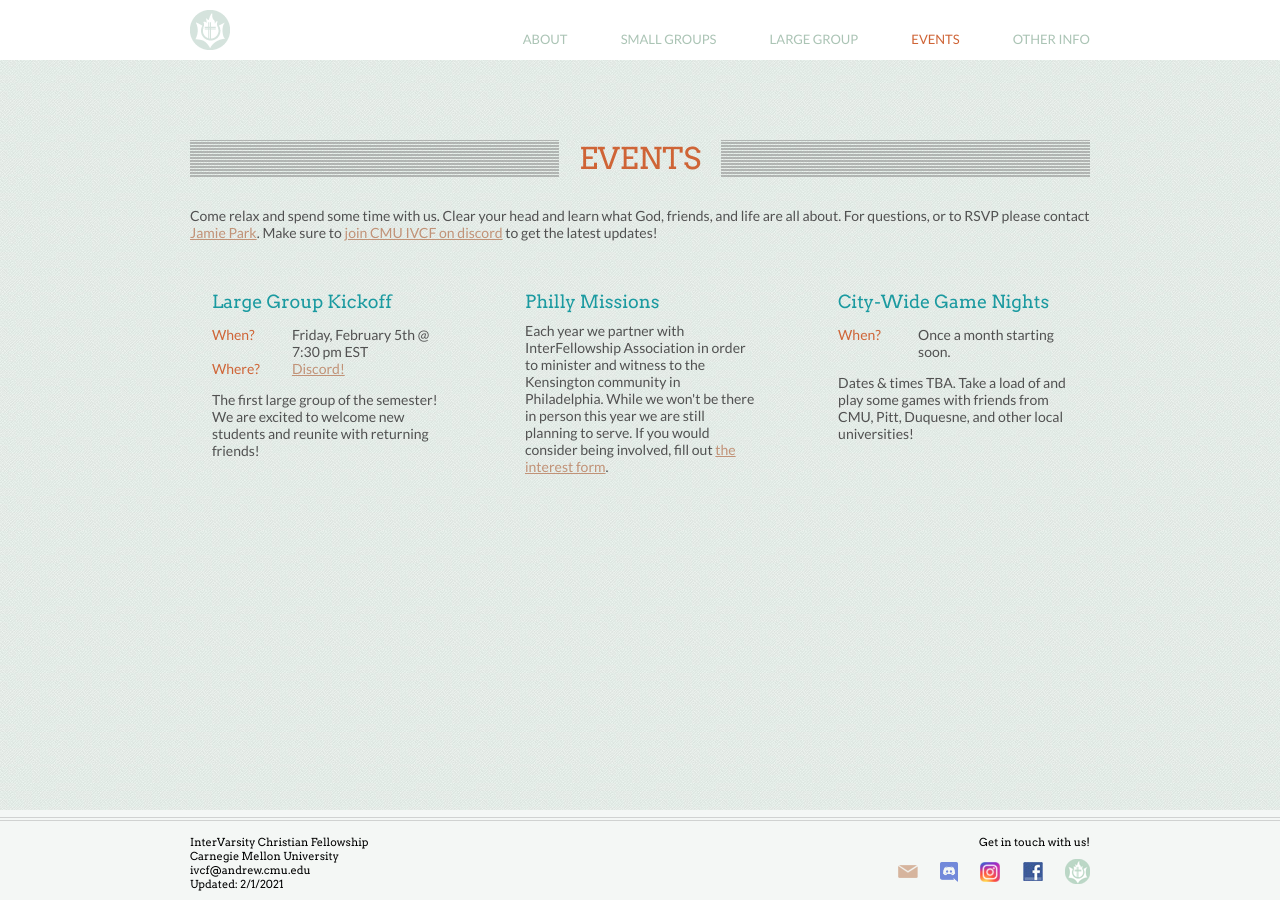
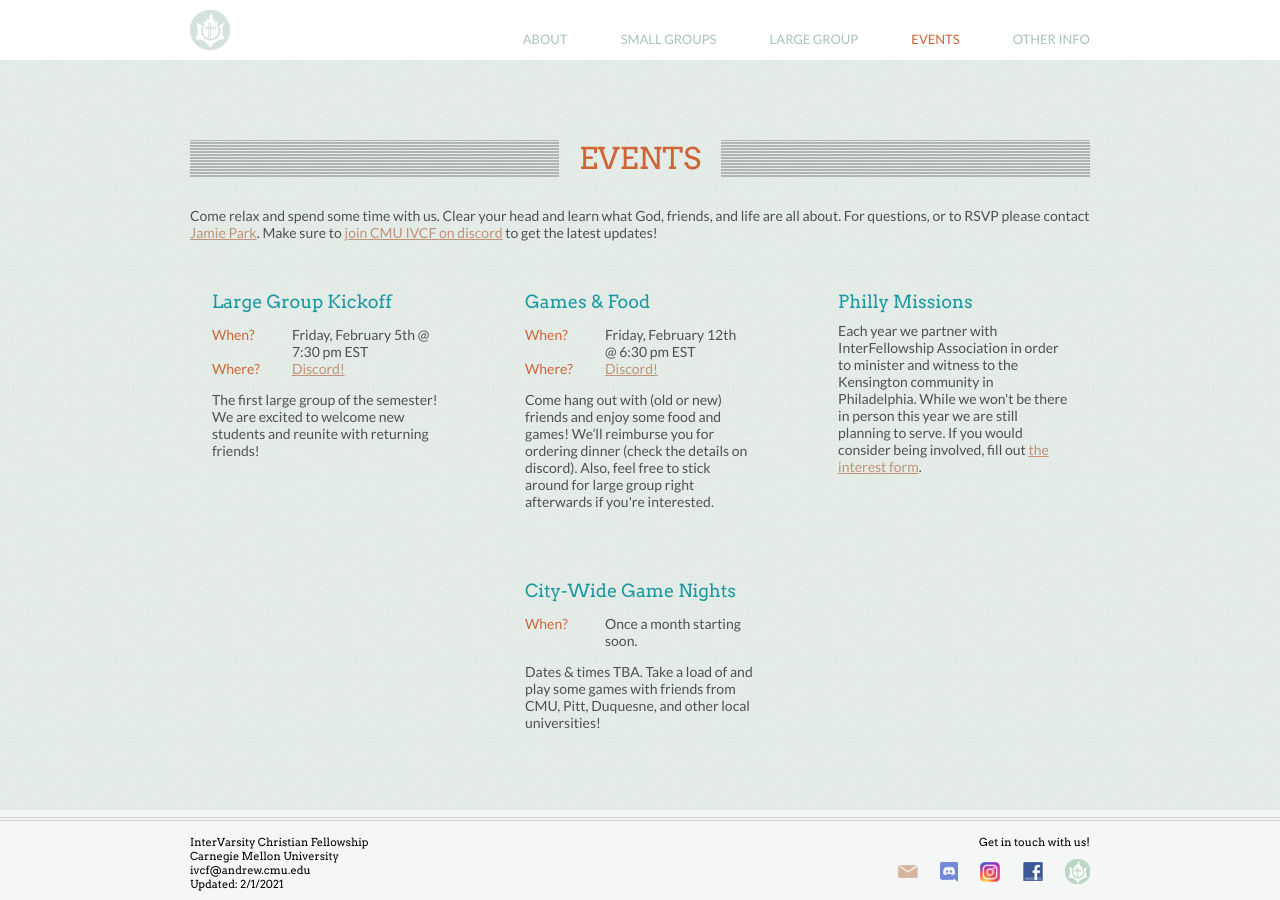
Before and after one commit to ivcf-cmu/ivcf-cmu.github.io, a Jekyll site: the page built from events.md, in a window 1280 px wide. Built offline with Jekyll 4.4.1, drawn with Linux system fonts in a browser that asks for light colours.

Commit message:
added game night event

```diff
--- a/events.md
+++ b/events.md
@@ -18,6 +18,16 @@
 			<p>
 				The first large group of the semester! We are excited to welcome new
 				students and reunite with returning friends!
+			</p>
+		</div>
+		<div class="tricolumn">
+			<h2>Games & Food</h2>
+			<dl>
+				<dt>When?&nbsp;</dt><dd>Friday, February 12th  @ 6:30 pm EST</dd>
+				<dt>Where?&nbsp;</dt><dd><a href="https://discord.gg/Af8Y8Zn" target="_blank">Discord!</a></dd>
+			</dl>
+			<p>
+				Come hang out with (old or new) friends and enjoy some food and games! We’ll reimburse you for ordering dinner (check the details on discord). Also, feel free to stick around for large group right afterwards if you're interested.
 			</p>
 		</div>
 		<div class="tricolumn">
```
